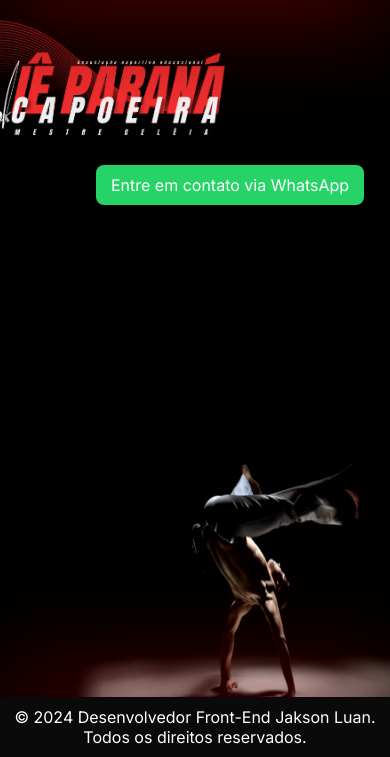
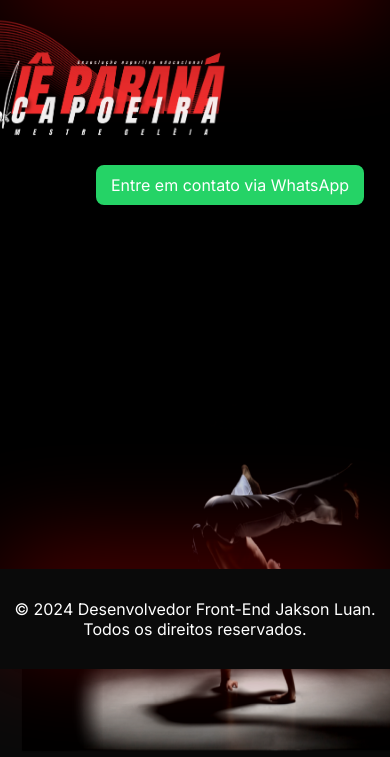
Before and after one commit to jaksonluan/Projeto_IeParana, a plain HTML site: page index.html in a window 390 px wide. Shown: the part 87-844 px from the top of the page. Drawn offline with Linux system fonts and the light colour scheme; a web font is replaced by a local one.

Commit message:
updade responsiv

```diff
--- a/styleMedia.css
+++ b/styleMedia.css
@@ -19,11 +19,9 @@
     }
 
     .home {
-        height: auto;
+        height: 572px;
         padding: 20px;
         text-align: center;
-        min-height: 700px;
-        max-height: 932px;
     }
 
     .imgHome img {
```
